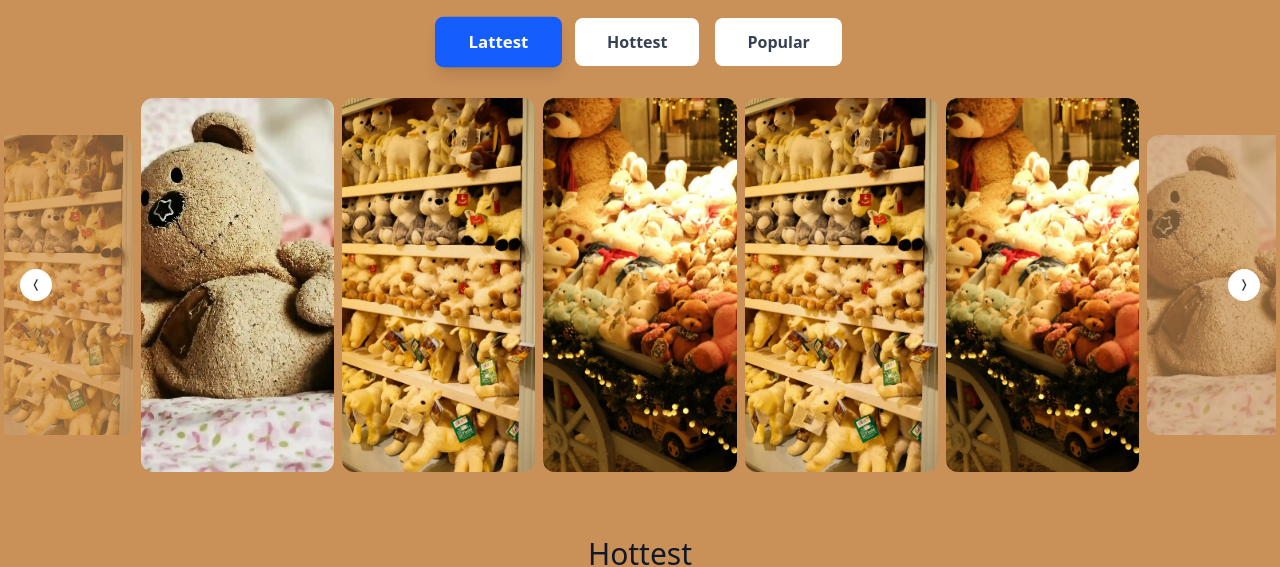
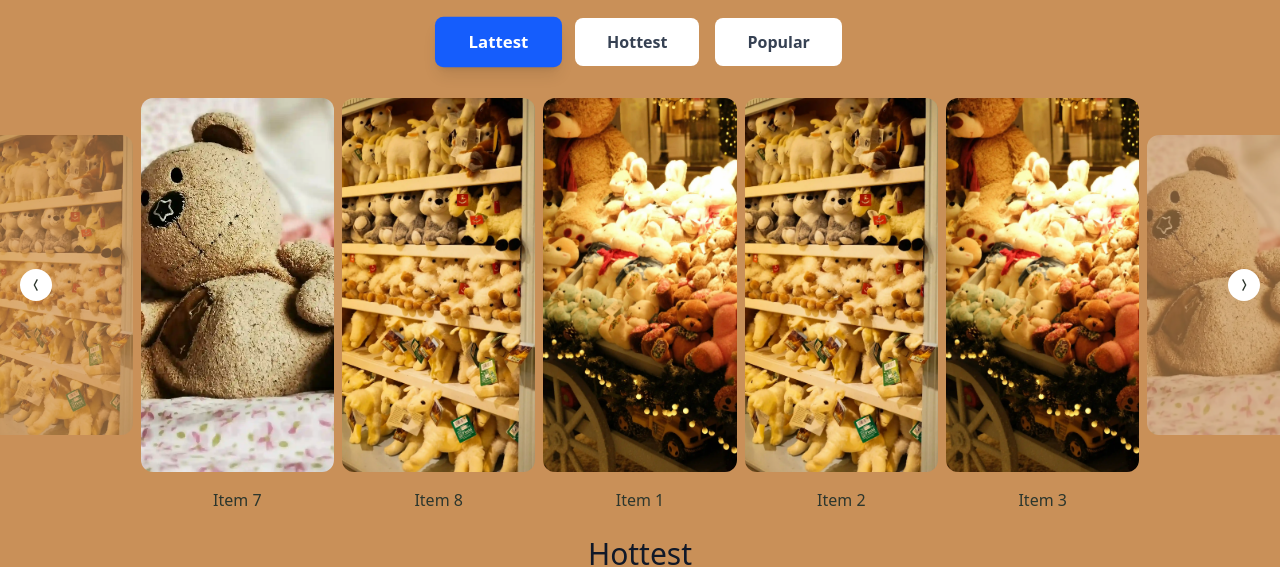
Before and after one commit to ThundeRayn/Joy-Bear, a React (Vite) app: page / in a window 1280 px wide. Shown: the part 1080-1647 px from the top of the page. Built offline with nearby package versions, Linux system fonts and the light colour scheme; no server answers.

Commit message:
added text

```diff
--- a/src/components/HomePage/Carousel.tsx
+++ b/src/components/HomePage/Carousel.tsx
@@ -101,7 +101,7 @@ const Carousel = () => {
   }
 
   return (
-    <div className="w-full aspect-[13/9] md:aspect-[13/5] lg:aspect-[17/5] overflow-hidden relative flex items-center justify-center">
+    <div className="w-full aspect-[13/9] md:aspect-[13/5] lg:aspect-[17/5] relative flex items-center justify-center" style={{overflow: 'visible'}}>
       <div className="flex w-full h-full items-center justify-center gap-2" style={{overflow: 'visible'}}>
         <div
           className="flex items-center justify-center gap-2 h-full"
@@ -159,6 +159,7 @@ const Carousel = () => {
                   opacity: opacity,
                   zIndex: isSide || isBuffer ? 10 : 20,
                   transition: 'all 0.3s cubic-bezier(0.4, 0, 0.2, 1)',
+                  position: 'relative',
                 }}
               >
                 <img
@@ -169,6 +170,11 @@ const Carousel = () => {
                   height={800}
                   loading="lazy"
                 />
+                {!isSide && !isBuffer && (
+                  <p className="text-center" style={{ position: 'absolute', bottom: '-40px', left: 0, right: 0, color: '#2c362d', fontSize: '16px' }}>
+                    {slide.title}
+                  </p>
+                )}
               </div>
             );
           })}
```
